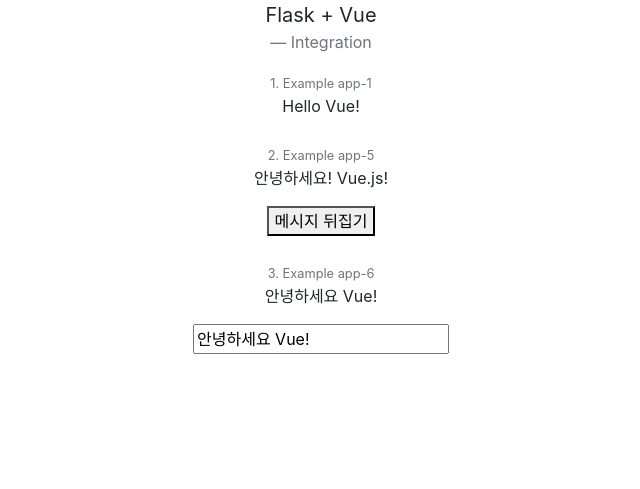
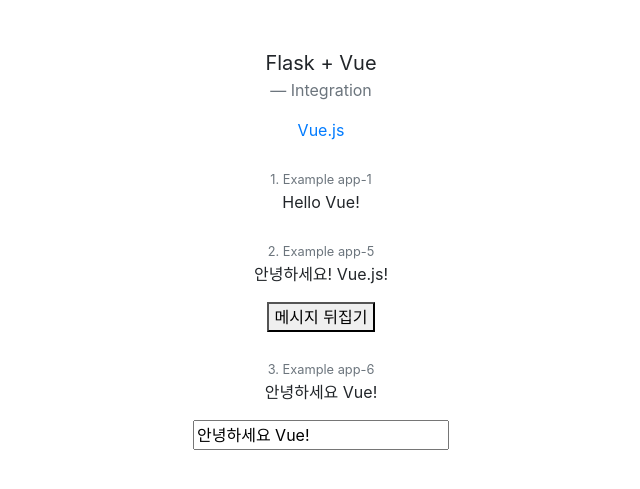
Before and after one commit to Xenia101/Flask-Vue.js-Integration, a Flask app: page / in a window 1280 px wide. Shown: the top 489 px of the page, without its empty margins (319-959 px from the left). Run offline with Flask 2, Linux system fonts and the light colour scheme; some libraries are stand-ins or nearby versions.

Commit message:
Add example completed..

```diff
--- a/templates/index.html
+++ b/templates/index.html
@@ -11,10 +11,14 @@
     <title>Flask + Vue Integration</title>
   </head>
   <body>
-    <blockquote class="blockquote text-center">
+    <blockquote class="blockquote text-center mt-5">
       <p class="mb-0">Flask + Vue</p>
       <footer class="blockquote-footer">Integration</footer>
     </blockquote>
+
+    <div class="text-center">
+      <a href="https://kr.vuejs.org/v2/guide/index.html">Vue.js</a>
+    </div></br>
 
     <div class="text-center">
       <small class="text-muted">1. Example app-1</small>
```
